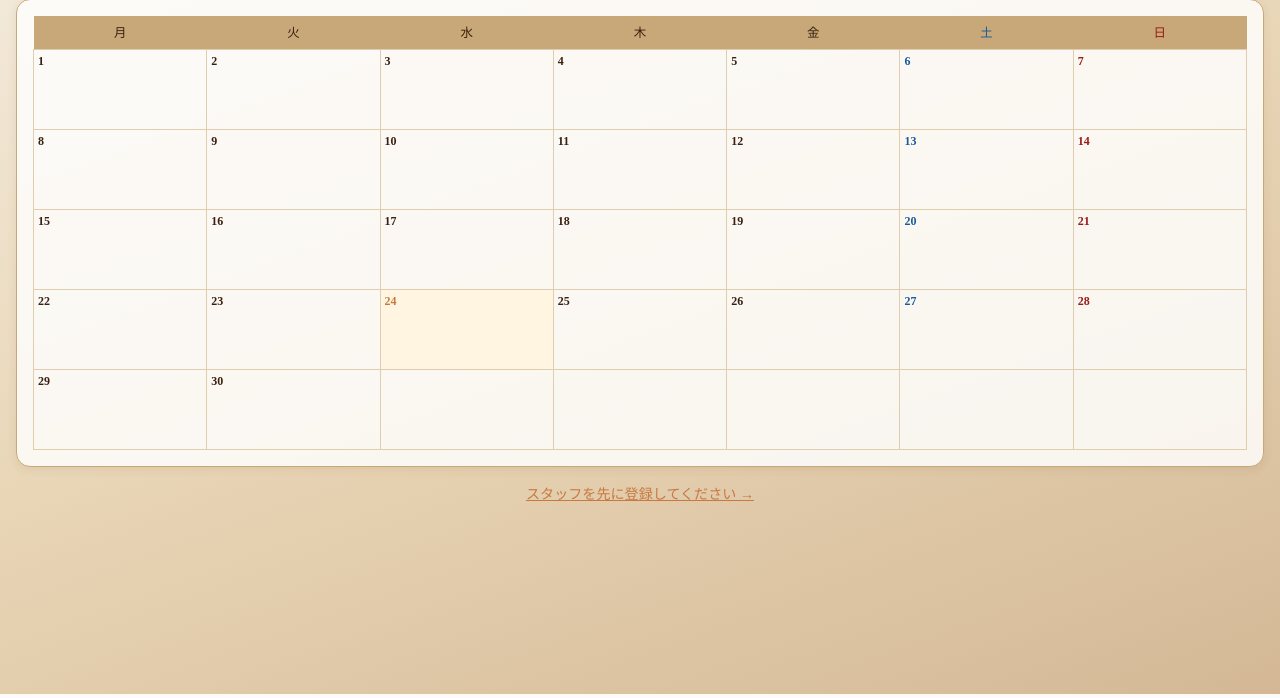
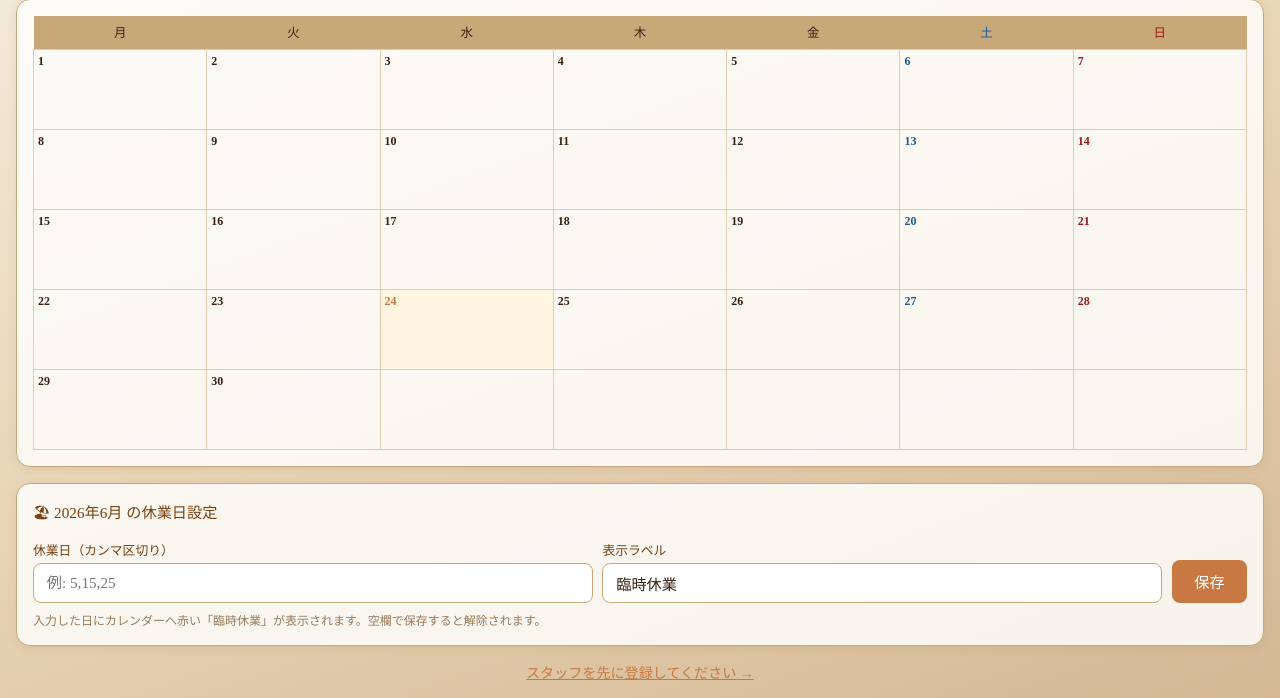
Before and after one commit to like0the0wind-ai/nichigetu-kaisha, a Flask app: page /admin in a window 1280 px wide. Shown: the part 106-804 px from the top of the page. Run offline with Flask 3, Linux system fonts and the light colour scheme; the visitor is signed in with stand-in values (Sample User, id 1); data that the repository does not hold is empty; some libraries are stand-ins or nearby versions.

Commit message:
feat: カレンダーに臨時休業/休みを表示・管理画面から設定可能に

```diff
--- a/shift_app/app.py
+++ b/shift_app/app.py
@@ -179,8 +179,34 @@ def init_db():
                 conn.commit()
             except Exception:
                 conn.rollback()
+        # shift_config に休業日カラムを追加
+        for col, defval in [
+            ("holiday_dates", "TEXT NOT NULL DEFAULT ''"),
+            ("holiday_label", "TEXT NOT NULL DEFAULT '臨時休業'"),
+        ]:
+            try:
+                cur.execute(f"ALTER TABLE shift_config ADD COLUMN {col} {defval}")
+                conn.commit()
+            except Exception:
+                conn.rollback()
     finally:
         conn.close()
+
+
+def get_holidays(year, month):
+    """指定月の休業日set と ラベル を返す"""
+    month_key = f"{year}-{month:02d}"
+    row = query("SELECT holiday_dates, holiday_label FROM shift_config WHERE month=?", (month_key,))
+    days = set()
+    label = "臨時休業"
+    if row:
+        for x in (row[0].get("holiday_dates") or "").split(","):
+            x = x.strip()
+            if x.isdigit():
+                days.add(int(x))
+        if row[0].get("holiday_label"):
+            label = row[0]["holiday_label"]
+    return days, label
 
 
 # ── Auth ──────────────────────────────────────────────────────────────
@@ -300,12 +326,14 @@ def index():
             else:
                 login_error = "パスワードが違います"
 
+    holiday_days, holiday_label = get_holidays(year, month)
     return render_template(
         "index.html",
         # カレンダー
         year=year, month=month, cal=cal,
         shift_map=shift_map, staff_rows=staff_rows,
         today=today,
+        holiday_days=holiday_days, holiday_label=holiday_label,
         prev_year=prev_year, prev_month=prev_month,
         next_year=next_year, next_month=next_month,
         month_name=f"{year}年{month}月",
@@ -422,15 +450,40 @@ def admin():
         next_year, next_month = year + 1, 1
     else:
         next_year, next_month = year, month + 1
+    holiday_days, holiday_label = get_holidays(year, month)
     return render_template(
         "admin_calendar.html",
         year=year, month=month, cal=cal,
         shift_map=shift_map, staff_rows=staff_rows,
         today=today,
+        holiday_days=holiday_days, holiday_label=holiday_label,
+        holiday_dates_str=",".join(str(d) for d in sorted(holiday_days)),
         prev_year=prev_year, prev_month=prev_month,
         next_year=next_year, next_month=next_month,
         month_name=f"{year}年{month}月",
     )
+
+
+# ── 休業日設定（管理者） ───────────────────────────────────────────────
+
+@app.route("/holidays/save", methods=["POST"])
+def holidays_save():
+    r = require_login()
+    if r:
+        return r
+    year  = int(request.form.get("year"))
+    month = int(request.form.get("month"))
+    holiday_dates = request.form.get("holiday_dates", "").strip()
+    holiday_label = request.form.get("holiday_label", "臨時休業").strip() or "臨時休業"
+    month_key = f"{year}-{month:02d}"
+    existing = query("SELECT id FROM shift_config WHERE month=?", (month_key,))
+    if existing:
+        execute("UPDATE shift_config SET holiday_dates=?, holiday_label=? WHERE month=?",
+                (holiday_dates, holiday_label, month_key))
+    else:
+        execute("INSERT INTO shift_config (month, holiday_dates, holiday_label) VALUES (?,?,?)",
+                (month_key, holiday_dates, holiday_label))
+    return redirect(url_for("admin", year=year, month=month))
 
 
 # ── シフト追加 ────────────────────────────────────────────────────────
--- a/shift_app/templates/admin_calendar.html
+++ b/shift_app/templates/admin_calendar.html
@@ -40,6 +40,8 @@
     .cal-table th.sun { color: #9a1a1a; }
     .cal-table td { border: 1px solid #e0cdb0; vertical-align: top; height: 80px; padding: .25rem; width: calc(100%/7); }
     .cal-table td.today-cell { background: #fff5e0; }
+    .cal-table td.holiday-cell { background: #f3e3e0; }
+    .holiday-badge { display: inline-block; background: #b0382a; color: #fff; font-size: .65rem; padding: .15rem .4rem; border-radius: 4px; font-weight: bold; margin-bottom: .1rem; }
     .day-num { font-size: .75rem; font-weight: bold; margin-bottom: .2rem; display: flex; align-items: center; justify-content: space-between; }
     .day-num.sat { color: #1a5a9a; } .day-num.sun { color: #9a1a1a; } .day-num.today-num { color: #c87941; }
     .add-btn { font-size: .6rem; background: #e8d5b5; border: none; border-radius: 4px; padding: .1rem .3rem; cursor: pointer; color: #7a5030; }
@@ -124,11 +126,12 @@
             {% set d = "%04d-%02d-%02d"|format(year, month, day) %}
             {% set col = loop.index0 %}
             {% set is_today = (year == today.year and month == today.month and day == today.day) %}
-            <td class="{% if is_today %}today-cell{% endif %}">
+            <td class="{% if is_today %}today-cell{% endif %} {% if day in holiday_days %}holiday-cell{% endif %}">
               <div class="day-num {% if col==5 %}sat{% elif col==6 %}sun{% endif %} {% if is_today %}today-num{% endif %}">
                 <span>{{ day }}</span>
                 {% if staff_rows %}<button class="add-btn" onclick="openAdd('{{ d }}', {{ day }})">＋</button>{% endif %}
               </div>
+              {% if day in holiday_days %}<span class="holiday-badge">{{ holiday_label }}</span>{% endif %}
               {% for sh in shift_map.get(d, []) %}
               <div class="shift-chip" style="background:{{ sh.color }}" onclick="openEdit({{ sh.id }},'{{ sh.staff_name }}','{{ sh.start_time }}','{{ sh.end_time }}','{{ sh.memo or '' }}')">
                 <span class="chip-info">{{ sh.staff_name }} {{ sh.slot_label }}</span>
@@ -144,6 +147,29 @@
         {% endfor %}
       </tbody>
     </table>
+  </div>
+
+  <!-- 休業日設定 -->
+  <div class="card">
+    <h2 style="font-size:.95rem;color:#7a4010;margin-bottom:.75rem;font-weight:normal">🏖 {{ month_name }} の休業日設定</h2>
+    <form method="post" action="/holidays/save">
+      <input type="hidden" name="year" value="{{ year }}">
+      <input type="hidden" name="month" value="{{ month }}">
+      <div style="display:flex;gap:.6rem;flex-wrap:wrap;align-items:flex-end">
+        <div style="flex:1;min-width:160px">
+          <label style="font-size:.8rem;color:#7a4010;display:block;margin-bottom:.3rem">休業日（カンマ区切り）</label>
+          <input type="text" name="holiday_dates" value="{{ holiday_dates_str }}" placeholder="例: 5,15,25"
+                 style="width:100%;padding:.6rem .8rem;background:#fff;border:1px solid #c8a878;border-radius:8px;font-family:inherit;font-size:.95rem;color:#3a2010">
+        </div>
+        <div style="flex:1;min-width:140px">
+          <label style="font-size:.8rem;color:#7a4010;display:block;margin-bottom:.3rem">表示ラベル</label>
+          <input type="text" name="holiday_label" value="{{ holiday_label }}" placeholder="臨時休業 / 休み など"
+                 style="width:100%;padding:.6rem .8rem;background:#fff;border:1px solid #c8a878;border-radius:8px;font-family:inherit;font-size:.95rem;color:#3a2010">
+        </div>
+        <button type="submit" style="background:#c87941;color:#fff;border:none;border-radius:8px;padding:.65rem 1.4rem;font-family:inherit;font-size:.95rem;cursor:pointer">保存</button>
+      </div>
+      <p style="font-size:.75rem;color:#9a7a5a;margin-top:.5rem">入力した日にカレンダーへ赤い「{{ holiday_label }}」が表示されます。空欄で保存すると解除されます。</p>
+    </form>
   </div>
 
   {% if not staff_rows %}
```
Also changed, not shown: shift_app/templates/index.html (+16 -2 lines).
